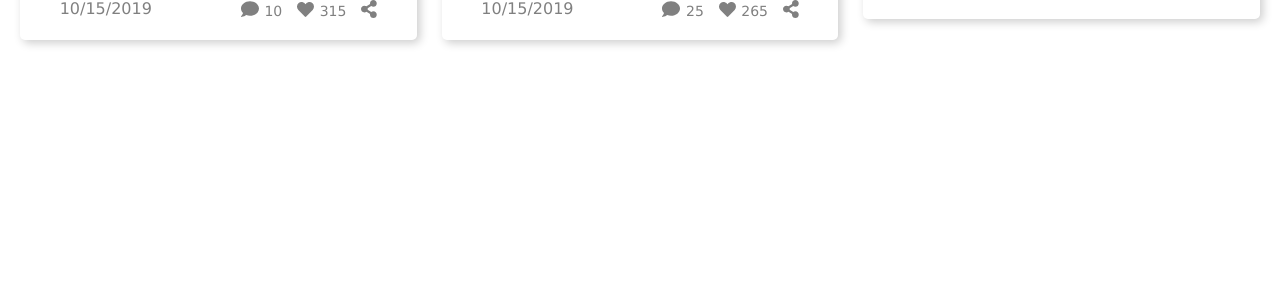
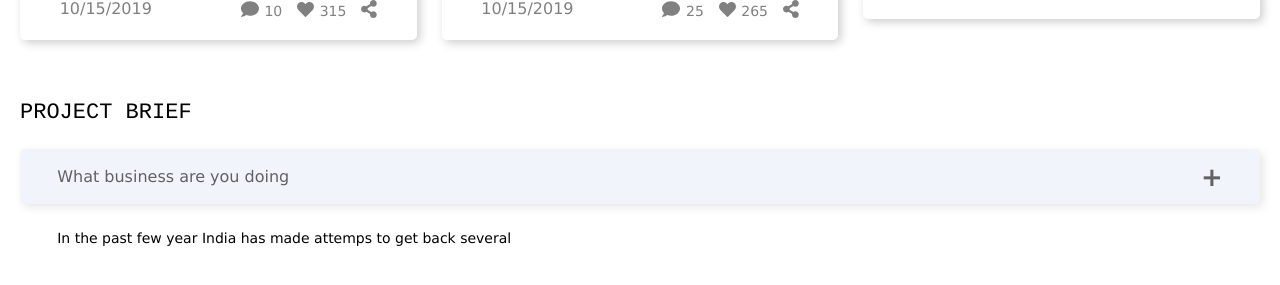
Before and after one commit to MaryOleksiuk/project-react, a React (Create React App) app: page / in a window 1280 px wide. Shown: the part 577-862 px from the top of the page. Before the commit the page ends 800 px from the top, so only its background shows below. Built offline with nearby package versions, Linux system fonts and the light colour scheme.

Commit message:
Lesson 2 Task 3 - add base for accordion component

```diff
--- /dev/null
+++ b/src/Assets/Accordion-item/index.js
@@ -0,0 +1,14 @@
+import React from 'react';
+import './styles.scss';
+
+export const AccordionItem = () => {
+  return (
+    <section className='accordion-item'>
+      <h3 className='accordion-item__title'>
+        What business are you doing
+      </h3>
+
+      <p className='accordion-item__content'>In the past few year India has made attemps to get back several</p>
+    </section>
+  )
+};
--- /dev/null
+++ b/src/Assets/Accordion-item/styles.scss
@@ -0,0 +1,47 @@
+.accordion-item {
+  &__title {
+    height: 55px;
+    padding: 0 3%;
+    margin: 0;
+
+    display: flex;
+    align-items: center;
+    justify-content: space-between;
+    background-color: #f1f4fb;
+    border-radius: 5px;
+
+    font-family: 'Verdana', sans-serif;
+    font-size: 16px;
+    color: #606264;
+    font-weight: 500;
+
+    box-shadow: 3px 3px 10px rgba(black, 0.1);
+    cursor: pointer;
+
+    &:hover {
+      color: #000000;
+    }
+
+    &::after {
+      content: '+';
+      display: block;
+      font-size: 26px;
+      font-weight: 700;
+      color: #606264;
+    }
+
+    &.active {
+      color: #4886ff;
+    }
+  }
+
+  &__content {
+    margin: 0;
+    padding: 2% 3%;
+
+    font-family: 'Verdana', sans-serif;
+    font-size: 14px;
+    line-height: 1.3;
+    color: #000000;
+  }
+}
--- /dev/null
+++ b/src/Assets/Accordion/index.js
@@ -0,0 +1,13 @@
+import React from 'react';
+import { AccordionItem } from '../Accordion-item';
+import './styles.scss';
+
+export const Accordion = () => {
+  return (
+    <section className='accordion'>
+      <h2 className='accordion__title'>Project Brief</h2>
+      <AccordionItem />
+
+    </section>
+  )
+};
--- /dev/null
+++ b/src/Assets/Accordion/styles.scss
@@ -0,0 +1,11 @@
+.accordion {
+  padding: 30px 20px;
+
+  &__title {
+    margin: 0 0 2%;
+    font-family: 'Courier', sans-serif;
+    font-size: 22px;
+    font-weight: 500;
+    text-transform: uppercase;
+  }
+}
--- a/src/Views/Home.js
+++ b/src/Views/Home.js
@@ -2,9 +2,13 @@ import React from 'react';
 import { News } from '../Components/News';
 
 import data from '../source';
+import { Accordion } from '../Assets/Accordion';
 
 export const Home = () => {
   return (
-    <News source={ data }/>
+    <>
+      <News source={ data } />
+      <Accordion />
+    </>
   )
 };
```
